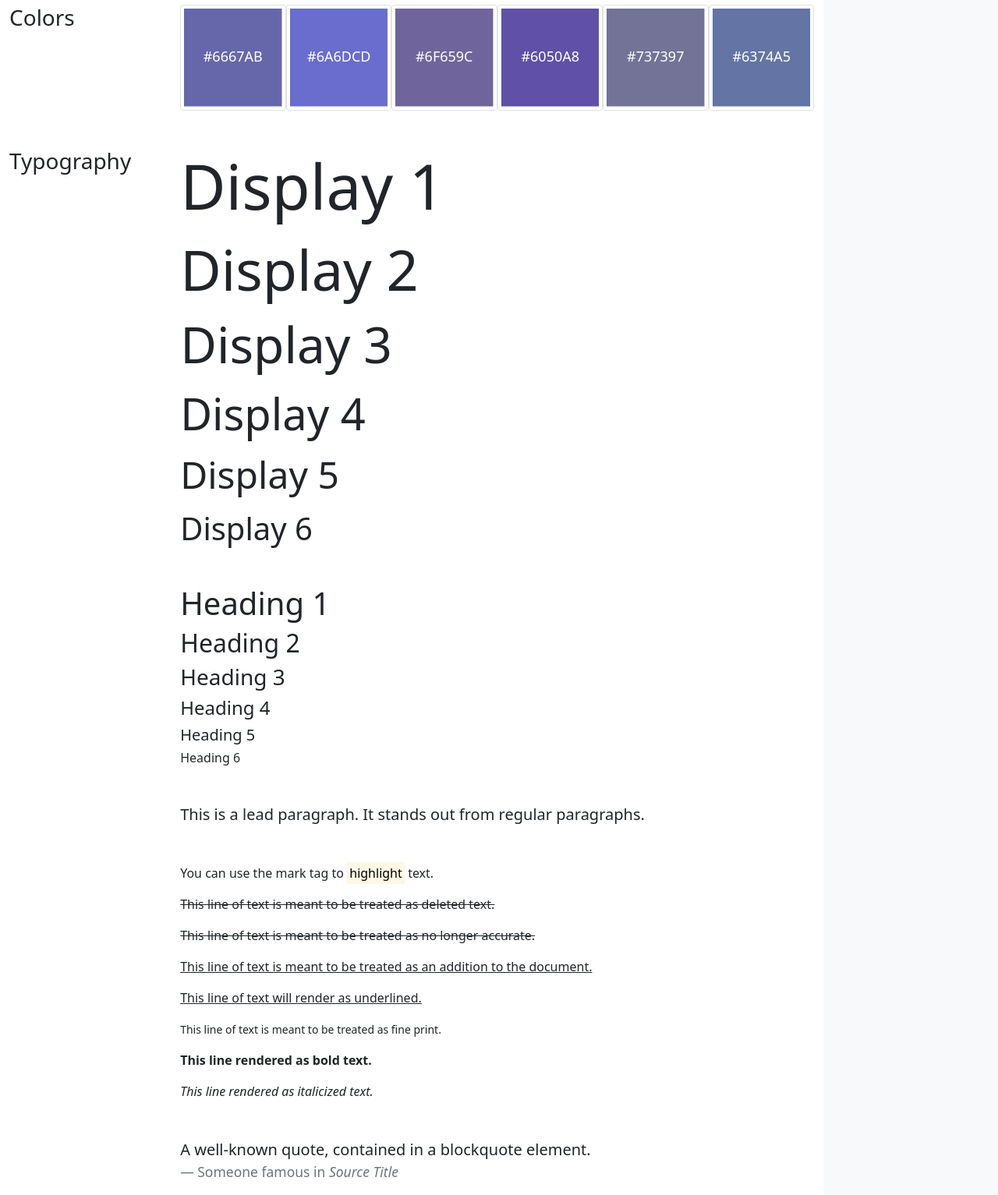
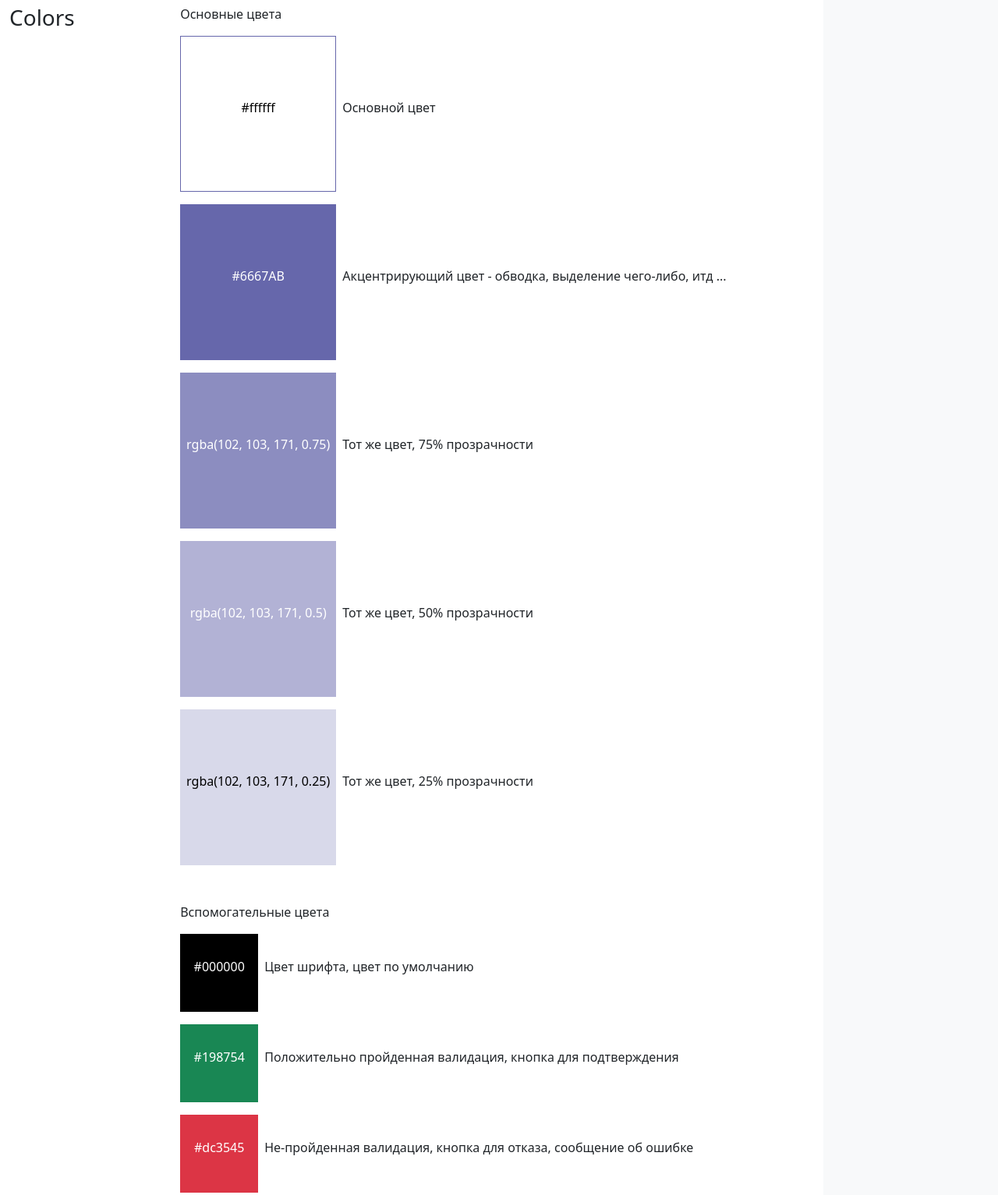
Before and after one commit to AnastasiaElhovaWeb/hh-calendar-design, a website: page src/pug/index.pug in a window 1280 px wide. Shown: the part 2180-3713 px from the top of the page at 78% size. Drawn offline with nearby package versions, Linux system fonts and the light colour scheme; files that its build step writes are made by us from their sources; files whose address does not match are found by name.

Commit message:
Обновляет цвета

```diff
--- a/src/pug/index.pug
+++ b/src/pug/index.pug
@@ -269,43 +269,42 @@ html(lang='en')
                 article#colors.my-3
                     .bd-heading.sticky-xl-top.align-self-start.mt-5.mb-3.mt-xl-0.mb-xl-2
                         h3 Colors
-                    div.d-flex
-                        .bd-example.m-0
-                            svg.bd-placeholder-img.img-thumbnail(width='200' height='200' xmlns='http://www.w3.org/2000/svg' role='img' aria-label='A generic square placeholder image with a white border around it, making it resemble a photograph taken with an old instant camera: 200x200' preserveAspectRatio='xMidYMid slice' focusable='false')
-                                title
-                                    | A generic square placeholder image with a white border around it, making it resemble a photograph taken with an old instant camera
-                                rect(width='100%' height='100%' fill='#6667AB')
-                                text(x='50%' y='50%' fill='#fff' dy='.3em') #6667AB
-                        .bd-example.m-0
-                            svg.bd-placeholder-img.img-thumbnail(width='200' height='200' xmlns='http://www.w3.org/2000/svg' role='img' aria-label='A generic square placeholder image with a white border around it, making it resemble a photograph taken with an old instant camera: 200x200' preserveAspectRatio='xMidYMid slice' focusable='false')
-                                title
-                                    | A generic square placeholder image with a white border around it, making it resemble a photograph taken with an old instant camera
-                                rect(width='100%' height='100%' fill='#6A6DCD')
-                                text(x='50%' y='50%' fill='#fff' dy='.3em') #6A6DCD
-                        .bd-example.m-0
-                            svg.bd-placeholder-img.img-thumbnail(width='200' height='200' xmlns='http://www.w3.org/2000/svg' role='img' aria-label='A generic square placeholder image with a white border around it, making it resemble a photograph taken with an old instant camera: 200x200' preserveAspectRatio='xMidYMid slice' focusable='false')
-                                title
-                                    | A generic square placeholder image with a white border around it, making it resemble a photograph taken with an old instant camera
-                                rect(width='100%' height='100%' fill='#6F659C')
-                                text(x='50%' y='50%' fill='#fff' dy='.3em') #6F659C
-                        .bd-example.m-0
-                            svg.bd-placeholder-img.img-thumbnail(width='200' height='200' xmlns='http://www.w3.org/2000/svg' role='img' aria-label='A generic square placeholder image with a white border around it, making it resemble a photograph taken with an old instant camera: 200x200' preserveAspectRatio='xMidYMid slice' focusable='false')
-                                title
-                                    | A generic square placeholder image with a white border around it, making it resemble a photograph taken with an old instant camera
-                                rect(width='100%' height='100%' fill='#6050A8')
-                                text(x='50%' y='50%' fill='#fff' dy='.3em') #6050A8
-                        .bd-example.m-0
-                            svg.bd-placeholder-img.img-thumbnail(width='200' height='200' xmlns='http://www.w3.org/2000/svg' role='img' aria-label='A generic square placeholder image with a white border around it, making it resemble a photograph taken with an old instant camera: 200x200' preserveAspectRatio='xMidYMid slice' focusable='false')
-                                title
-                                    | A generic square placeholder image with a white border around it, making it resemble a photograph taken with an old instant camera
-                                rect(width='100%' height='100%' fill='#737397')
-                                text(x='50%' y='50%' fill='#fff' dy='.3em') #737397
-                        .bd-example.m-0
-                            svg.bd-placeholder-img.img-thumbnail(width='200' height='200' xmlns='http://www.w3.org/2000/svg' role='img' aria-label='A generic square placeholder image with a white border around it, making it resemble a photograph taken with an old instant camera: 200x200' preserveAspectRatio='xMidYMid slice' focusable='false')
-                                title
-                                    | A generic square placeholder image with a white border around it, making it resemble a photograph taken with an old instant camera
-                                rect(width='100%' height='100%' fill='#6374A5')
-                                text(x='50%' y='50%' fill='#fff' dy='.3em') #6374A5
+                    div
+                        p Основные цвета
+                        .d-flex.align-items-center.mt-3
+                            .bd-example.m-0.d-flex.align-items-center.justify-content-center(style='background-color:#ffffff; border: 1px solid #6667AB; width:200px; height:200px;')
+                                p(style='color: #000') #ffffff
+                            p.ms-2 Основной цвет
+                        .d-flex.align-items-center.mt-3
+                            .bd-example.m-0.d-flex.align-items-center.justify-content-center(style='background-color:#6667AB; width:200px; height:200px;')
+                                p(style='color: #fff') #6667AB
+                            p.ms-2 Акцентрирующий цвет - обводка, выделение чего-либо, итд ...
+                        .d-flex.align-items-center.mt-3
+                            .bd-example.m-0.d-flex.align-items-center.justify-content-center(style='background-color:rgba(102, 103, 171, 0.75); width:200px; height:200px;')
+                                p(style='color: #fff') rgba(102, 103, 171, 0.75)
+                            p.ms-2 Тот же цвет, 75% прозрачности
+                        .d-flex.align-items-center.mt-3
+                            .bd-example.m-0.d-flex.align-items-center.justify-content-center(style='background-color:rgba(102, 103, 171, 0.5); width:200px; height:200px;')
+                                p(style='color: #fff') rgba(102, 103, 171, 0.5)
+                            p.ms-2 Тот же цвет, 50% прозрачности
+                        .d-flex.align-items-center.mt-3
+                            .bd-example.m-0.d-flex.align-items-center.justify-content-center(style='background-color:rgba(102, 103, 171, 0.25); width:200px; height:200px;')
+                                p(style='color: #000') rgba(102, 103, 171, 0.25)
+                            p.ms-2 Тот же цвет, 25% прозрачности
+                        p Вспомогательные цвета
+                        .d-flex.align-items-center.mt-3
+                            .bd-example.m-0.d-flex.align-items-center.justify-content-center(style='background-color:#000000; width:100px; height:100px;')
+                                p(style='color: #fff') #000000
+                            p.ms-2 Цвет шрифта, цвет по умолчанию
+                        .d-flex.align-items-center.mt-3
+                            .bd-example.m-0.d-flex.align-items-center.justify-content-center(style='background-color:#198754; width:100px; height:100px;')
+                                p(style='color: #fff') #198754
+                            p.ms-2 Положительно пройденная валидация, кнопка для подтверждения
+                        .d-flex.align-items-center.mt-3
+                            .bd-example.m-0.d-flex.align-items-center.justify-content-center(style='background-color:#dc3545; width:100px; height:100px;')
+                                p(style='color: #fff') #dc3545
+                            p.ms-2 Не-пройденная валидация, кнопка для отказа, сообщение об ошибке
+
 
                 article#typography.my-3
                     .bd-heading.sticky-xl-top.align-self-start.mt-5.mb-3.mt-xl-0.mb-xl-2
```
Also changed, not shown: www/index.html.
